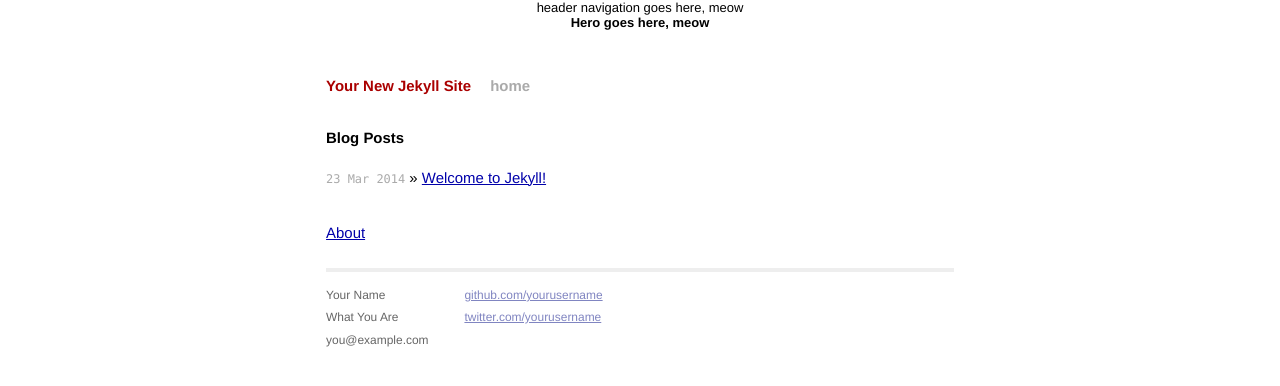
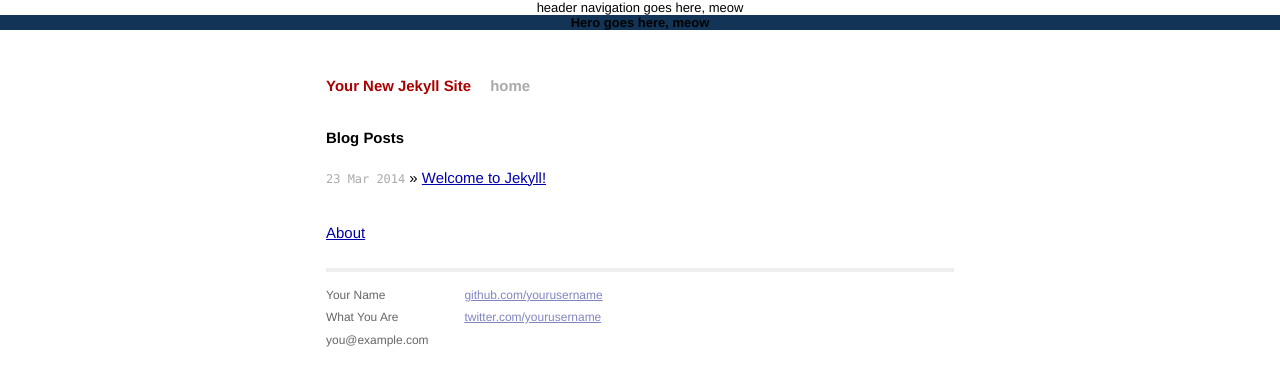
Before and after one commit to tx-tim/webhome, a Jekyll site: the page built from index.html, in a window 1280 px wide. Shown: the top 386 px of the page. Built offline with Jekyll 4.4.1, drawn with Linux system fonts in a browser that asks for light colours; Markdown is read by kramdown in place of the engine named in the settings.

Commit message:
up and running again

```diff
--- a/_layouts/home.html
+++ b/_layouts/home.html
@@ -11,6 +11,7 @@
 
         <!-- Custom CSS -->
         <link rel="stylesheet" href="{{ site.baseurl }}/css/main.css">
+        <link rel="stylesheet" href="{{ site.baseurl }}/css/home.css">
 
     </head>
     <body>
@@ -19,7 +20,7 @@
           <span>header navigation goes here, meow</span>
         </header>
 
-        <div class="hero">
+        <div class="hero home-hero">
           <h1>Hero goes here, meow</h1>
         </div>
         <div class="site">
--- /dev/null
+++ b/css/home.css
@@ -0,0 +1,3 @@
+.home-hero{
+    background-color: #123456;
+}
```
